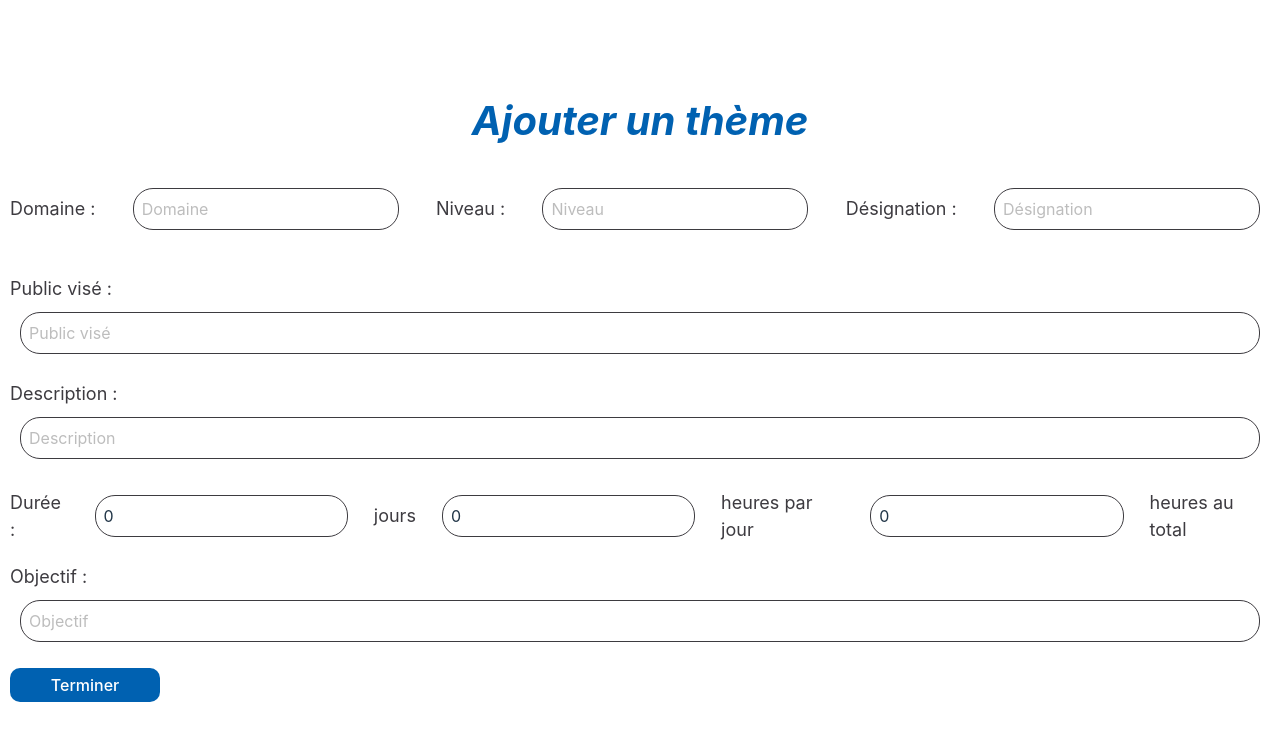
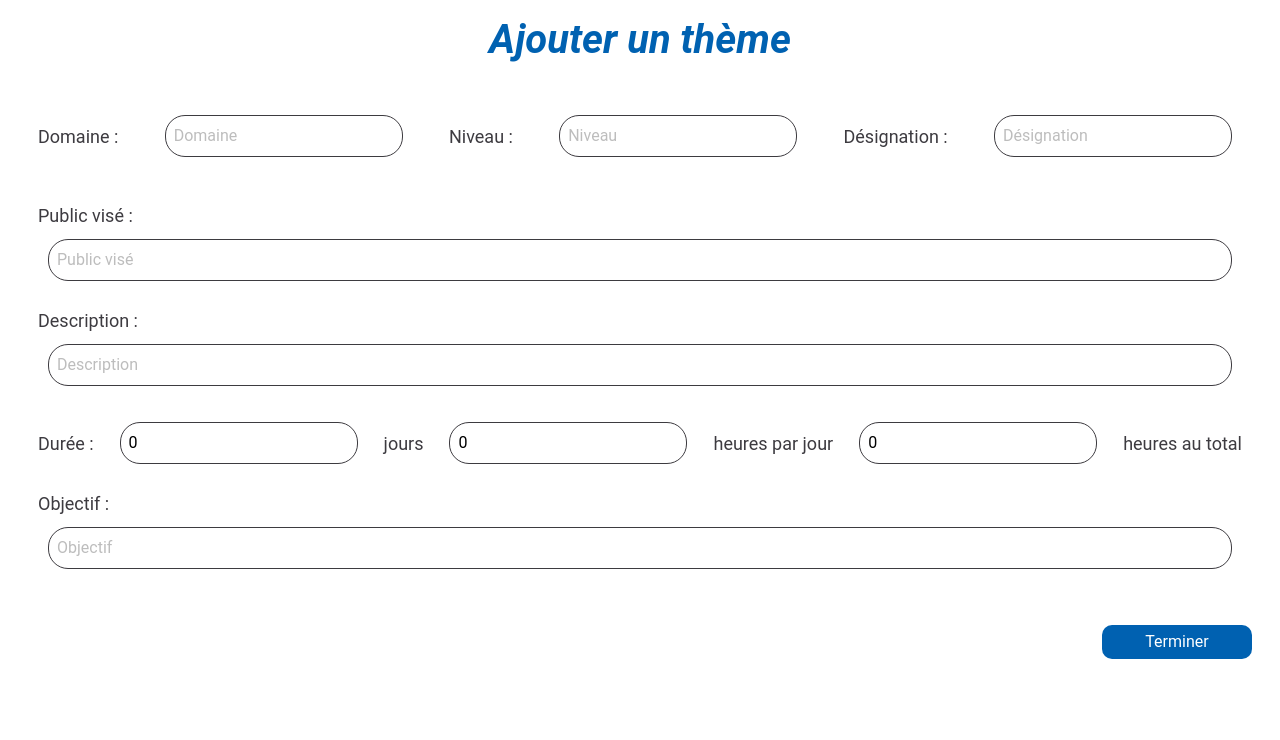
Before and after one commit to Oona189/hackathon, a React (Vite) app in the folder frontend/: page / in a window 1280 px wide. Shown: the top 740 px of the page. Built offline with nearby package versions, Linux system fonts and the light colour scheme.

Commit message:
lien avec back

```diff
--- a/frontend/src/Pages/AjoutFormateur/forms.css
+++ b/frontend/src/Pages/AjoutFormateur/forms.css
@@ -58,3 +58,11 @@
     padding: 5px;
     border-radius: 10px;
   }
+  .buttoncontainer {
+    display: flex;
+    justify-content: flex-end;
+    margin-top: 30px;
+    margin-left: 10px;
+    margin-bottom: 30px;
+    width: 100%;
+  }
--- a/frontend/src/Pages/AjoutPartenaire/form2.css
+++ b/frontend/src/Pages/AjoutPartenaire/form2.css
@@ -58,3 +58,11 @@
     padding: 5px;
     border-radius: 10px;
   }
+  .buttoncontainer {
+    display: flex;
+    justify-content: flex-end;
+    margin-top: 30px;
+    margin-left: 10px;
+    margin-bottom: 30px;
+    width: 100%;
+  }
--- a/frontend/src/Pages/AjoutThème/Ajout_thèmes.jsx
+++ b/frontend/src/Pages/AjoutThème/Ajout_thèmes.jsx
@@ -18,7 +18,7 @@ function Ajout_thèmes() {
     return (
         <form className='form' onSubmit={handleSubmit}>
             <h1 className='title'>Ajouter un thème</h1>
-            <div className='row_field'>
+            <div className='row_field sm:flex-row'>
                 <div className='field'><label className='label'>Domaine :</label></div>
                 <div className='field'><input className='input' placeholder='Domaine' type='text' value={domaine} required onChange={(event) => setDomaine(event.target.value)} /></div>
                 <div className='field'><label className='label'>Niveau :</label></div>
--- a/frontend/src/Pages/AjoutThème/forms.css
+++ b/frontend/src/Pages/AjoutThème/forms.css
@@ -3,6 +3,7 @@
     align-items: center;
     justify-content: space-between;
     gap: 1rem;
+
 }
 .input {
     padding: 8px;
@@ -58,3 +59,11 @@
     padding: 5px;
     border-radius: 10px;
   }
+  .buttoncontainer {
+    display: flex;
+    justify-content: flex-end;
+    margin-top: 30px;
+    margin-left: 10px;
+    margin-bottom: 30px;
+    width: 100%;
+  }
--- a/frontend/src/index.css
+++ b/frontend/src/index.css
@@ -3,73 +3,3 @@
 @tailwind base;
 @tailwind components;
 @tailwind utilities;
-
-
-:root {
-  font-family: Inter, system-ui, Avenir, Helvetica, Arial, sans-serif;
-  line-height: 1.5;
-  font-weight: 400;
-
-  color-scheme: light dark;
-  color: rgba(255, 255, 255, 0.87);
-  background-color: #242424;
-
-  font-synthesis: none;
-  text-rendering: optimizeLegibility;
-  -webkit-font-smoothing: antialiased;
-  -moz-osx-font-smoothing: grayscale;
-}
-
-a {
-  font-weight: 500;
-  color: #646cff;
-  text-decoration: inherit;
-}
-a:hover {
-  color: #535bf2;
-}
-
-body {
-  margin: 0;
-  display: flex;
-  place-items: center;
-  min-width: 320px;
-  min-height: 100vh;
-}
-
-h1 {
-  font-size: 3.2em;
-  line-height: 1.1;
-}
-
-button {
-  border-radius: 8px;
-  border: 1px solid transparent;
-  padding: 0.6em 1.2em;
-  font-size: 1em;
-  font-weight: 500;
-  font-family: inherit;
-  background-color: #1a1a1a;
-  cursor: pointer;
-  transition: border-color 0.25s;
-}
-button:hover {
-  border-color: #646cff;
-}
-button:focus,
-button:focus-visible {
-  outline: 4px auto -webkit-focus-ring-color;
-}
-
-@media (prefers-color-scheme: light) {
-  :root {
-    color: #213547;
-    background-color: #ffffff;
-  }
-  a:hover {
-    color: #747bff;
-  }
-  button {
-    background-color: #f9f9f9;
-  }
-}
```
Also changed, not shown: 2 other files (tests, documents, lock files or other folders).
